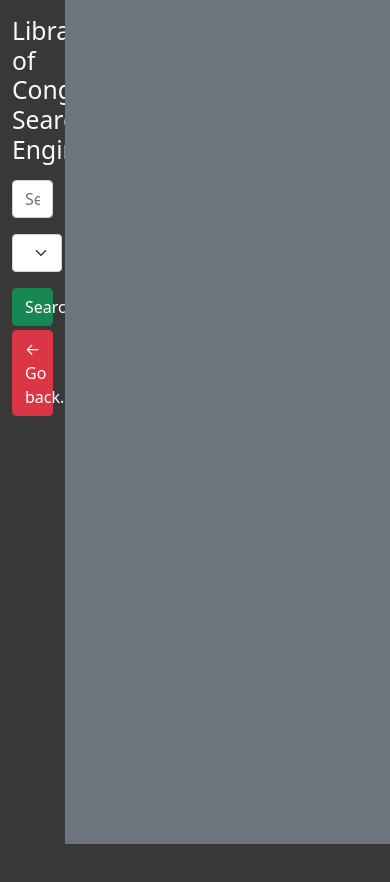
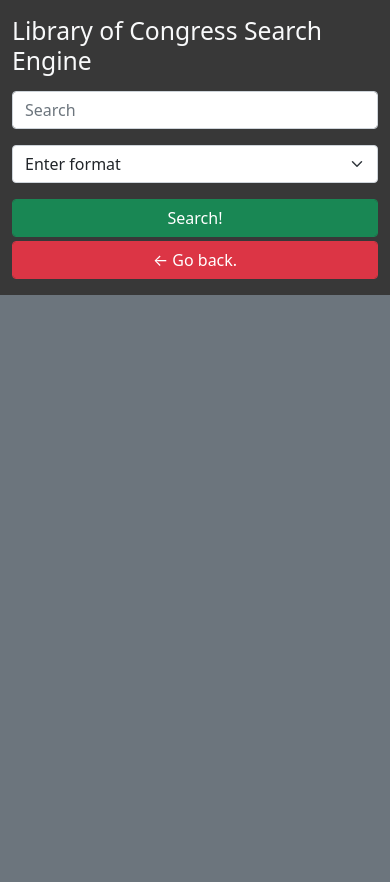
Before and after one commit to csancheze/LoC-Search-Tool, a plain HTML site: page search-results.html in a window 390 px wide. Before the commit the page ends 844 px from the top, so only its background shows below. Drawn offline with nearby package versions, Linux system fonts and the light colour scheme.

Commit message:
Fixed some issues when displaying on mobile

```diff
--- a/search-results.html
+++ b/search-results.html
@@ -10,9 +10,9 @@
   <title>Search results</title>
 </head>
 
-<body class="d-flex">
+<body class="d-flex flex-wrap">
 
-    <aside class="container mt-3 col-2">
+    <aside class="container mt-3 col-12 col-md-2 pb-3">
       <h2 class= "text-light">Library of Congress Search Engine</h2>
       <form id="search-form">
       <div class="mb-3 mt-3">
@@ -38,7 +38,7 @@
       </form >
     </aside>
 
-  <main class="col-10 bg-secondary">
+  <main class="col-12 col-md-10 bg-secondary">
     <p class="p-3 h4 text-light" id="results-texts"></p>
     <div id="container">
       <!--Here are the search results-->
```
